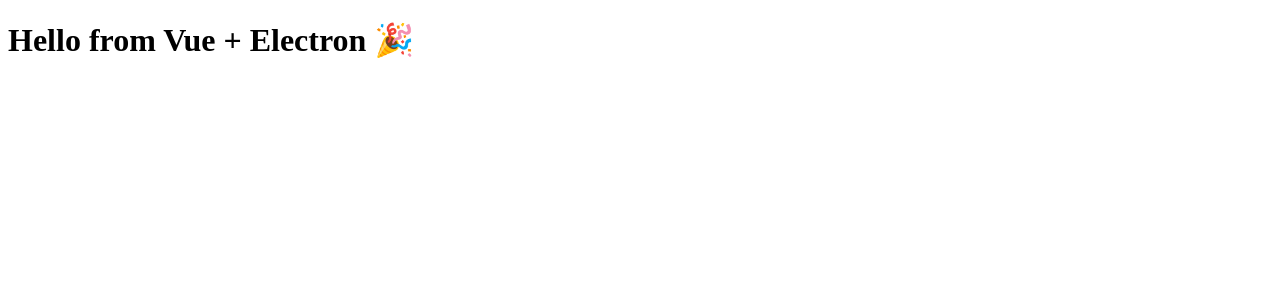
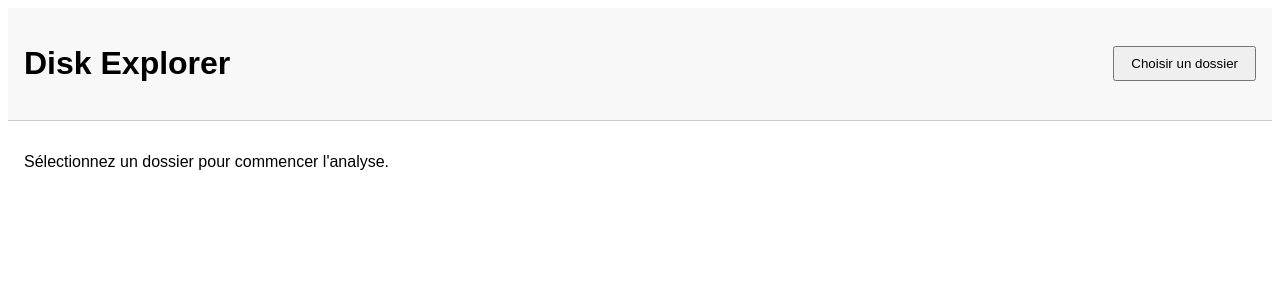
Before and after one commit to estelle-cs/disk-explorer, a Vue app: page / in a window 1280 px wide. Shown: the top 300 px of the page. Built offline with nearby package versions, Linux system fonts and the light colour scheme.

Commit message:
feat: choose, scan size and display files in a tree view

```diff
--- a/package.json
+++ b/package.json
@@ -3,10 +3,10 @@
   "version": "1.0.0",
   "description": "",
   "main": "index.js",
-  "type": "module",
   "scripts": {
     "dev": "vite",
-    "start": "electron .",
+  "build:electron": "tsc src/preload/preload.ts --outDir dist/preload && tsc src/main/electron.ts --outDir dist/main",
+    "start": "npm run build:electron && electron dist/main/main/electron.js",
     "build": "vite build",
     "pack": "electron-builder"
   },
@@ -22,6 +22,7 @@
   },
   "homepage": "https://github.com/estelle-cs/disk-explorer#readme",
   "devDependencies": {
+    "@types/vue": "^2.0.0",
     "@vitejs/plugin-vue": "^6.0.0",
     "electron": "^37.2.0",
     "electron-builder": "^26.0.12",
--- a/src/preload/preload.ts
+++ b/src/preload/preload.ts
@@ -1,6 +1,8 @@
 import { contextBridge, ipcRenderer } from 'electron';
 
 contextBridge.exposeInMainWorld('electron', {
-  send: (channel: string, data: any) => ipcRenderer.send(channel, data),
-  on: (channel: string, callback: any) => ipcRenderer.on(channel, (_event, args) => callback(args)),
+  invoke: (channel: string, data?: any) => ipcRenderer.invoke(channel, data),
+  send: (channel: string, data?: any) => ipcRenderer.send(channel, data),
+  on: (channel: string, callback: (data: any) => void) =>
+    ipcRenderer.on(channel, (_event, args) => callback(args)),
 });
--- a/src/renderer/App.vue
+++ b/src/renderer/App.vue
@@ -1,5 +1,55 @@
 <template>
-  <h1>Hello from Vue + Electron 🎉</h1>
+  <div class="app-container">
+    <AppHeader @select-folder="selectFolderAndScan" />
+
+    <main class="app-main">
+      <div v-if="loading">
+        <p>Scan en cours…</p>
+      </div>
+
+      <TreeView v-else-if="results" :treeData="results" />
+
+      <div v-else>
+        <p>Sélectionnez un dossier pour commencer l'analyse.</p>
+      </div>
+    </main>
+  </div>
 </template>
 
-<script setup lang="ts"></script>
+<script setup lang="ts">
+import { ref } from 'vue';
+import AppHeader from './components/Header.vue';
+import TreeView from './components/TreeView.vue';
+
+const loading = ref(false);
+const results = ref<any>(null);
+
+async function selectFolderAndScan() {
+  const folderPath = await window.electron.invoke('select-folder');
+  if (folderPath) {
+    loading.value = true;
+    try {
+      const data = await window.electron.invoke('start-scan', folderPath);
+      // Always wrap the result in an array for TreeView
+      results.value = data ? [data] : null;
+    } finally {
+      loading.value = false;
+    }
+  }
+}
+
+</script>
+
+<style scoped>
+.app-container {
+  font-family: sans-serif;
+  height: 100vh;
+  display: flex;
+  flex-direction: column;
+}
+.app-main {
+  flex: 1;
+  padding: 1rem;
+  overflow: auto;
+}
+</style>
--- /dev/null
+++ b/src/renderer/components/Header.vue
@@ -0,0 +1,23 @@
+<template>
+  <header class="app-header">
+    <h1>Disk Explorer</h1>
+    <button @click="$emit('select-folder')">Choisir un dossier</button>
+  </header>
+</template>
+
+<script setup lang="ts"></script>
+
+<style scoped>
+.app-header {
+  display: flex;
+  justify-content: space-between;
+  align-items: center;
+  padding: 1rem;
+  border-bottom: 1px solid #ccc;
+  background: #f8f8f8;
+}
+button {
+  padding: 0.5rem 1rem;
+  cursor: pointer;
+}
+</style>
--- /dev/null
+++ b/src/renderer/components/TreeView.vue
@@ -0,0 +1,42 @@
+<template>
+  <div class="tree-view">
+    <ul>
+      <li v-for="item in treeData" :key="item.path">
+        <span>{{ item.name }} - {{ formatSize(item.size) }}</span>
+        <TreeView v-if="item.children" :treeData="item.children" />
+      </li>
+    </ul>
+  </div>
+</template>
+
+<script setup lang="ts">
+import { defineProps } from 'vue';
+
+interface TreeNode {
+  name: string;
+  path: string;
+  size: number;
+  children?: TreeNode[];
+}
+
+const props = defineProps<{
+  treeData: TreeNode[];
+}>();
+
+function formatSize(size: number) {
+  if (size > 1e9) return `${(size / 1e9).toFixed(2)} Go`;
+  if (size > 1e6) return `${(size / 1e6).toFixed(2)} Mo`;
+  if (size > 1e3) return `${(size / 1e3).toFixed(2)} Ko`;
+  return `${size} octets`;
+}
+</script>
+
+<style scoped>
+.tree-view ul {
+  list-style: none;
+  padding-left: 1rem;
+}
+.tree-view li {
+  margin: 0.2rem 0;
+}
+</style>
--- a/tsconfig.json
+++ b/tsconfig.json
@@ -6,6 +6,8 @@
     "strict": true,
     "jsx": "preserve",
     "esModuleInterop": true,
+    "skipLibCheck": true,
+    "allowSyntheticDefaultImports": true,
     "resolveJsonModule": true,
     "isolatedModules": true,
     "lib": ["ESNext", "DOM"],
@@ -13,5 +15,9 @@
   },
   "include": [
     "src"
+  ],
+  "exclude": [
+    "node_modules",
+    "dist"
   ]
 }
```
Also changed, not shown: src/backend/scanner.ts (added, +40 -0 lines), src/env.d.ts (+12 -0 lines), src/main/electron.ts (+21 -2 lines), 1 other file (tests, documents, lock files or other folders).
